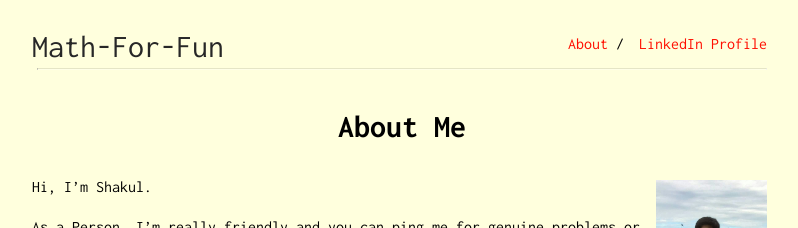
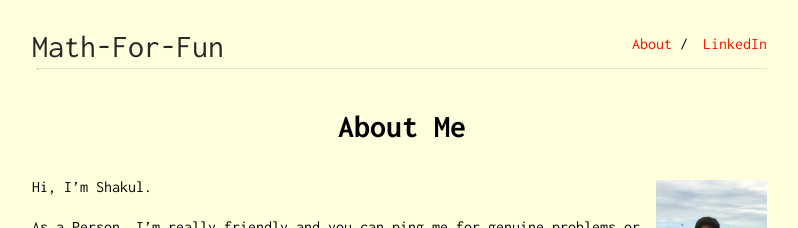
Before and after one commit to Oscuro-Phoenix/math-for-fun, a Jekyll site: the page built from about.md, in a window 1280 px wide. Shown: the top 228 px of the page, without its empty margins (238-1036 px from the left). Built offline with Jekyll 4.4.1, drawn with Linux system fonts in a browser that asks for light colours.

Commit message:
Update _config.yml

```diff
--- a/_config.yml
+++ b/_config.yml
@@ -7,7 +7,7 @@
 
 footer_only_homepage: true
 footer_url: "https://github.com/oscuro-phoenix"
-footer_text: "Repo"
+footer_text: "GitHub Repo"
 
 profile-picture: assets/profile.jpg
 favicon_location: assets/favicon.ico
@@ -20,5 +20,5 @@
 navbar:
  - name: "About"
    link: "about"
- - name: "LinkedIn Profile"
+ - name: "LinkedIn"
    absolute-link: "https://www.linkedin.com/in/shakul-pathak-402a6998/"
```
